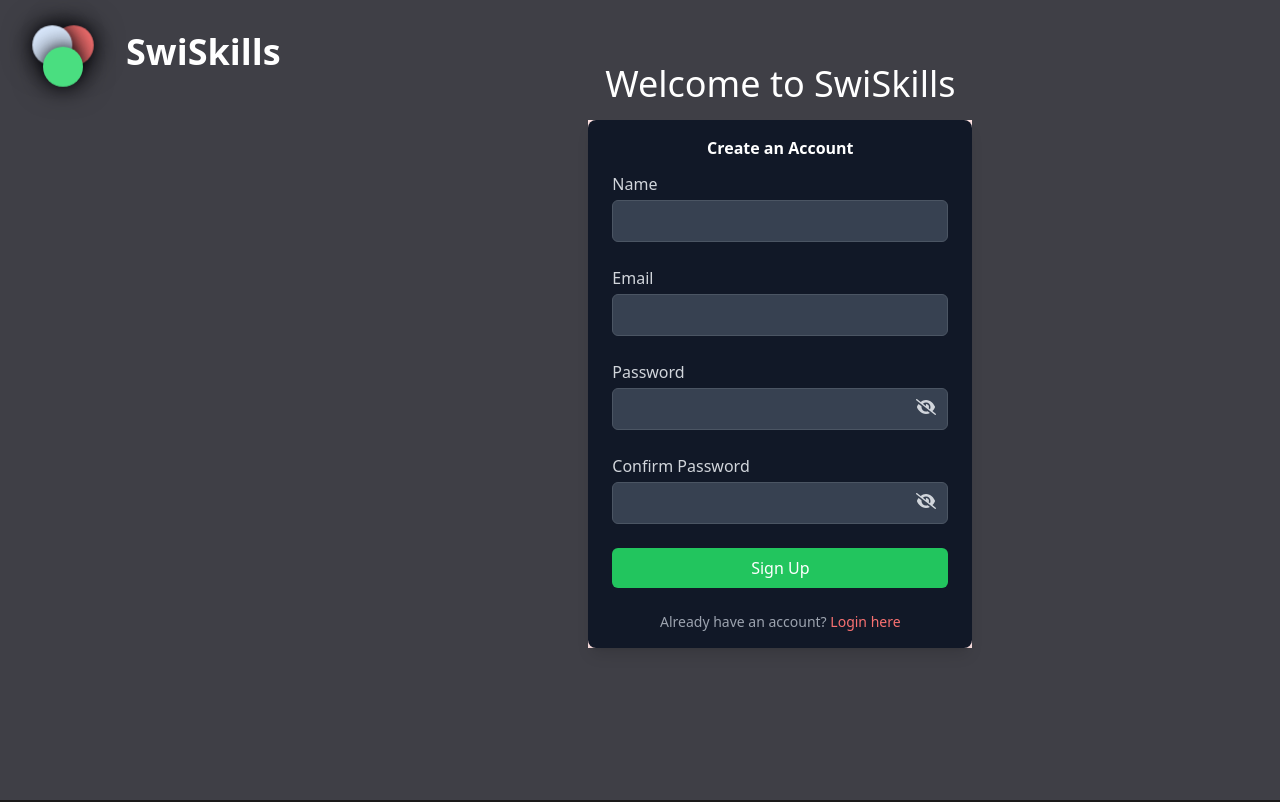
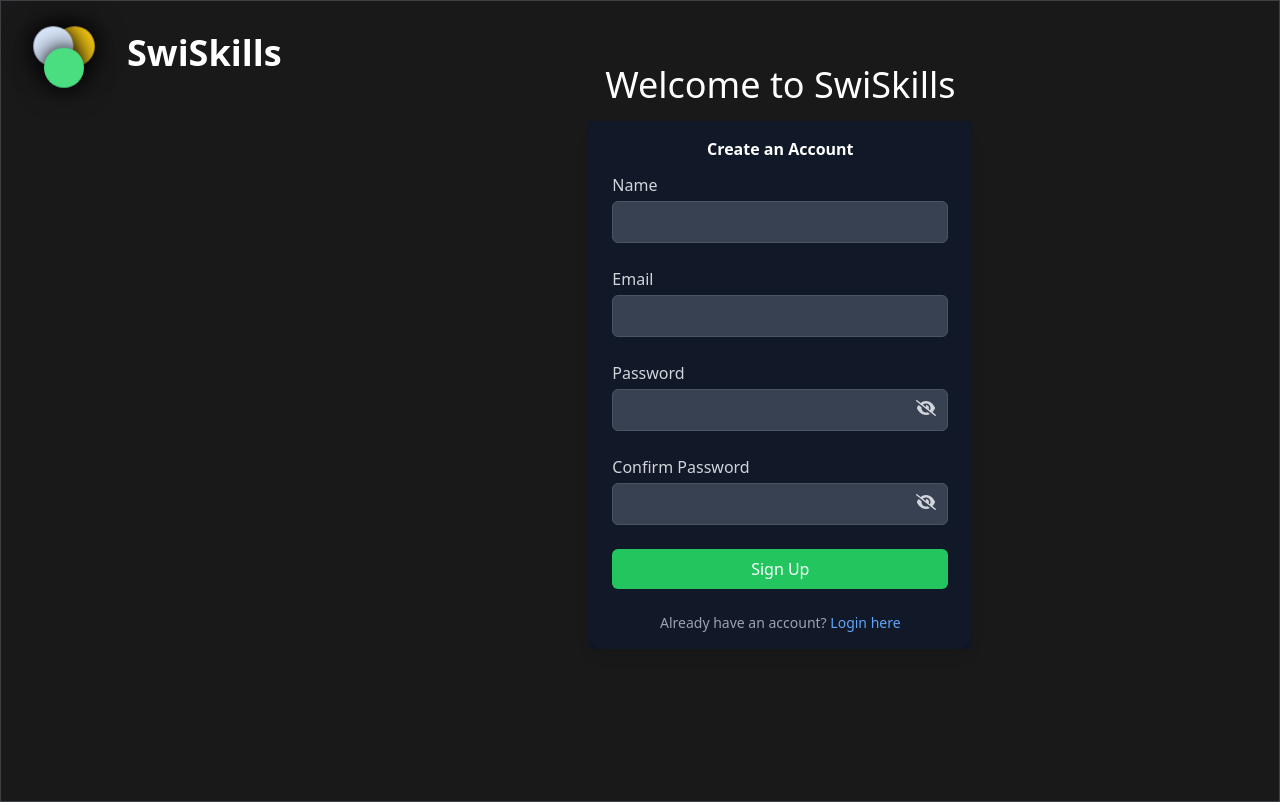
Before and after one commit to abhaysharma20233009/Swiskills, a React app in the folder views/: page /signup in a window 1280 px wide. Built offline with nearby package versions, Linux system fonts and the light colour scheme; no server answers; the HTML template or start-up script is replaced by a standard one.

Commit message:
change the color

```diff
--- a/views/src/components/signuplogin/signup.jsx
+++ b/views/src/components/signuplogin/signup.jsx
@@ -30,10 +30,10 @@ function SignupForm() {
   };
 
   return (
-    <div className="flex bg-zinc-700 w-full">
+    <div className="flex border border-zinc-700 shadow-2xl w-full">
       {/* Glowing Balls Animation */}
       <div className="h-20 w-20 mx-8 my-4 flex items-center justify-center">
-        <div className="absolute h-10 w-10 rounded-full bg-red-400 animate-bounce1 glow"></div>
+        <div className="absolute h-10 w-10 rounded-full bg-yellow-400 animate-bounce1 glow"></div>
         <div className="absolute h-10 w-10 rounded-full bg-blue-100 animate-bounce2 glow"></div>
         <div className="absolute h-10 w-10 rounded-full bg-green-400 animate-bounce3 glow"></div>
       </div>
@@ -45,9 +45,9 @@ function SignupForm() {
         </div>
 
         {/* Form Div */}
-        <div className="relative w-96 bg-red-100 mb-3">
+        <div className="relative w-96 bg-gray-900 mb-3">
           <div className="absolute inset-0 rounded-lg"></div>
-          <div className="bg-gray-900 rounded-lg shadow-lg px-6 py-4 max-w-md w-full relative z-10 transition-all duration-200 transform hover:scale-105">
+          <div className="bg-gray-900 rounded-2xl shadow-lg px-6 py-4 max-w-md w-full relative z-10 transition-all duration-200 transform hover:scale-105">
 
             <h2 className="text-1xl font-bold text-white mb-3 text-center">
               Create an Account
@@ -138,7 +138,7 @@ function SignupForm() {
               </button>
             </form>
             <p className="text-sm text-center text-gray-400 mt-6">
-              Already have an account? <a href="./login" className="text-red-400 hover:underline">Login here</a>
+              Already have an account? <a href="./login" className="text-blue-400 hover:underline">Login here</a>
             </p>
           </div>
         </div>
```
